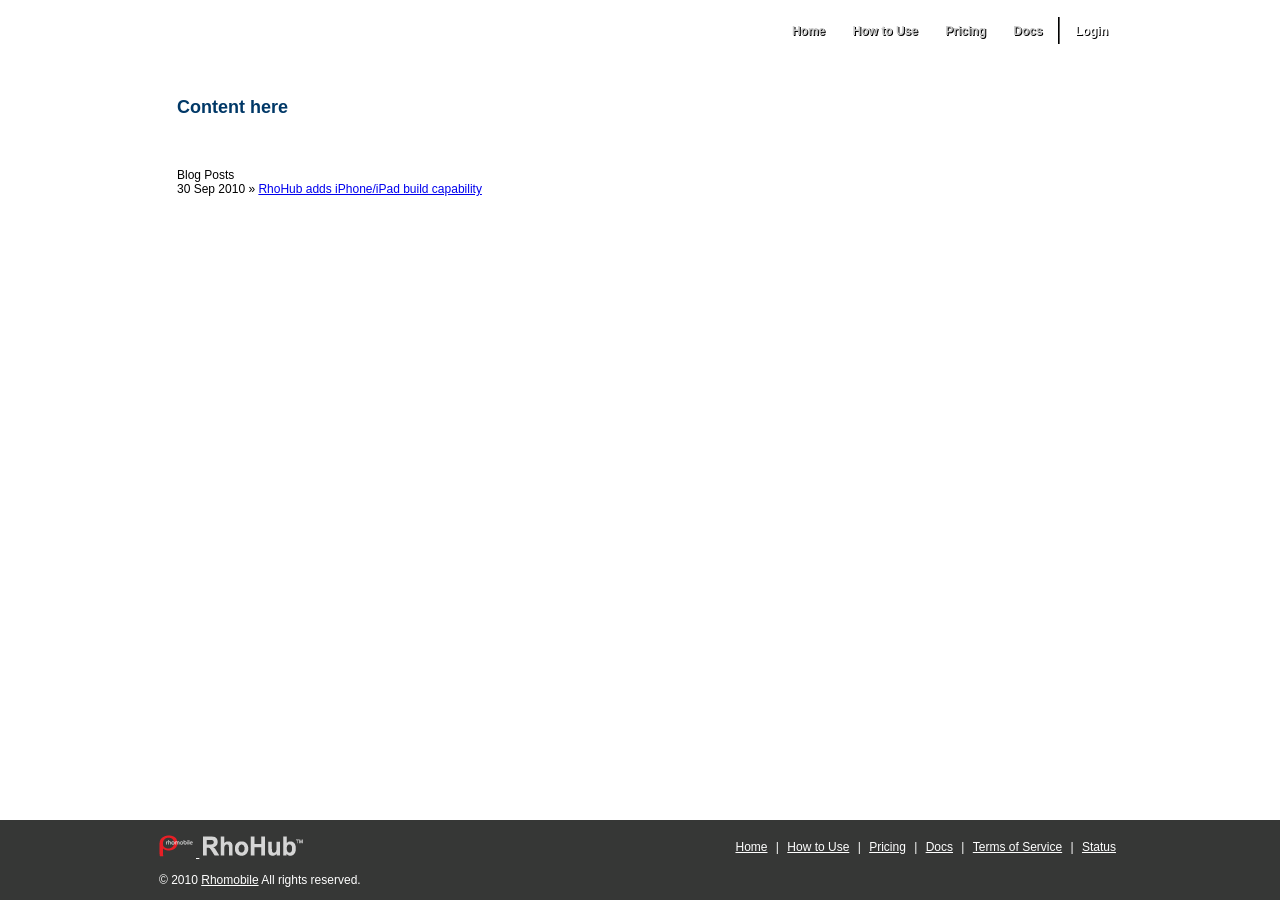
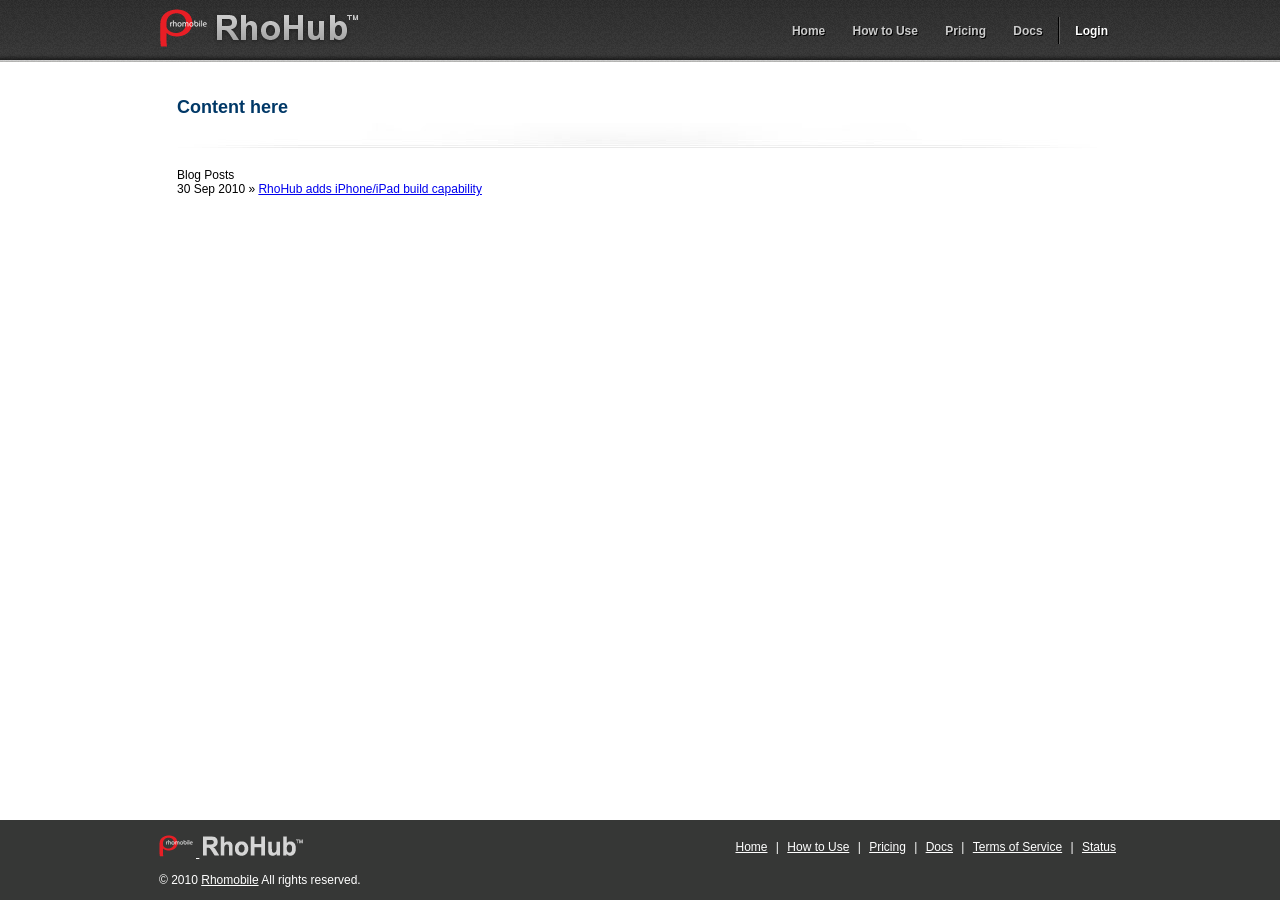
Before and after one commit to rhomobile/blog.rhohub.com, a Jekyll site: the page built from index.html, in a window 1280 px wide. Built offline with Jekyll 4.4.1, drawn with Linux system fonts in a browser that asks for light colours; Markdown is read by kramdown in place of the engine named in the settings.

Commit message:
Fixing CSS

```diff
--- a/css/style.css
+++ b/css/style.css
@@ -4,7 +4,7 @@ html, body {
 	padding:0;
 }
 body {
-	background:url("images/dash_header.png") repeat-x scroll 0 0 transparent;
+	background:url("../images/dash_header.png") repeat-x scroll 0 0 transparent;
 	color:#000000;
 	font-family:Arial,sans-serif,Helvetica;
 	font-size:12px;
@@ -21,7 +21,7 @@ p {
 	line-height:20px;
 }
 .line {
-	background:url("images/line.jpg") no-repeat scroll center top #FFFFFF;
+	background:url("../images/line.jpg") no-repeat scroll center top #FFFFFF;
 	float:left;
 	height:45px;
 	width:920px;
@@ -46,14 +46,14 @@ p {
 	top:9px;
 }
 .header .logos a.logo_rhomobile {
-	background:url("images/rhomobile_rhohub_logo.png") no-repeat scroll 0 0 transparent;
+	background:url("../images/rhomobile_rhohub_logo.png") no-repeat scroll 0 0 transparent;
 	float:left;
 	height:38px;
 	text-indent:-3000px;
 	width:56px;
 }
 .header .logos a.logo_rhohub {
-	background:url("images/rhomobile_rhohub_logo.png") no-repeat scroll -56px 0 transparent;
+	background:url("../images/rhomobile_rhohub_logo.png") no-repeat scroll -56px 0 transparent;
 	float:left;
 	height:38px;
 	text-indent:-3000px;
```
Also changed, not shown: 2 other files.
